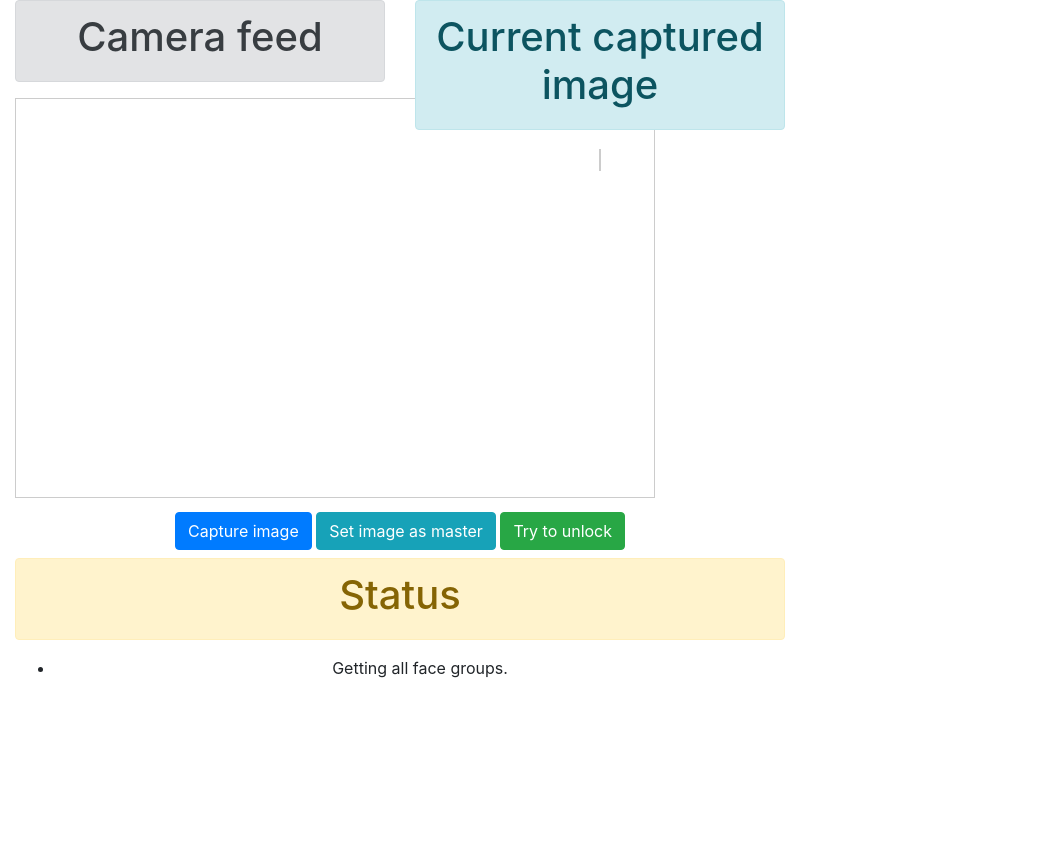
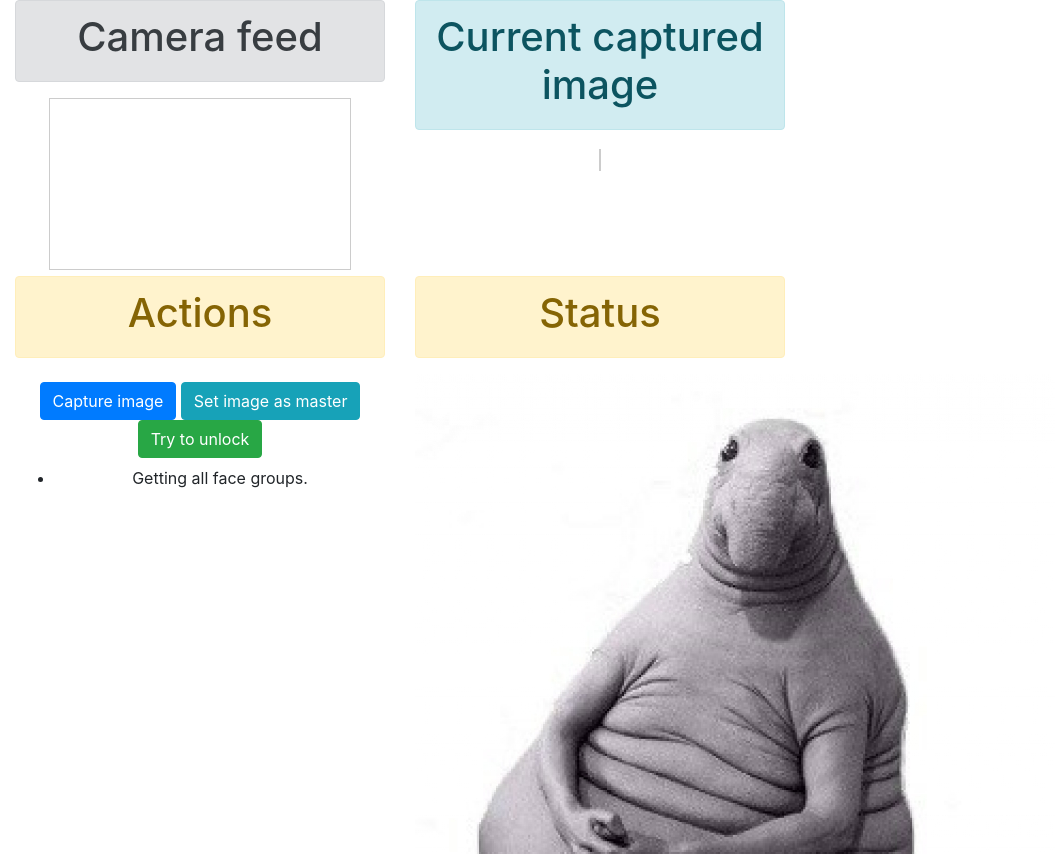
Before and after one commit to TeamSpark-Learning/cognitive-face-api-nodejs, an Electron app: page index.html in a window 800 px wide. Shown: the whole page, 1055 px wide, since content can reach past the window. Before the commit the page ends 800 px from the top, so only its background shows below. Drawn offline with nearby package versions, Linux system fonts and the light colour scheme; no server answers.

Commit message:
upgraded app to version 2

```diff
--- a/app.js
+++ b/app.js
@@ -3,31 +3,19 @@
     helperLog.logClear();
     helperLog.statusSetProgress();
 
+    var appModel = {
+        filePath: ''
+    };
 
-    var configs2 = require('./helpers/config');
-
-    var helperFace = require('./helpers/face');
     var helperCamera = require('./helpers/camera');
 
     var configs = {
-        storageName: '',
-        storageKey: '',
-        storageContainer: 'faces',
-
-        faceUrl: '',
-        faceKey: '',
-        faceGroupName: 'inhabitants',
         facePersonName: 'overlord',
-        facePersonId: '',
-        faceThreshold: 0.7
+        facePersonId: ''
     };
-
+    var configs2 = require('./helpers/config');
 
     var imgPrevew = document.getElementById('imgPreview');
-
-
-
-
 
     var fs = require('fs');
     var path = require('path');
@@ -44,7 +32,7 @@
         try{
             var image = await helperCamera.takeSnapAsync();
             imgPrevew.setAttribute('src', image);
-            await helperCamera.saveImageToFileAsync(imgPrevew, 'file');
+            appModel.filePath = await helperCamera.saveImageToFileAsync(imgPrevew, uuid());
         } catch (error) {
             helperLog.logError(error);
         }
@@ -325,7 +313,7 @@
     }, handleError)
     .then((person) => {
         helperLog.logAppend('Person initialized.');
-        helperLog.statusClear();
+
     // 6. initialize person id
         configs.facePersonId = person.personId;
     }, handleError)
@@ -338,11 +326,11 @@
     // initialize
     var helperInitialize = require('./helpers/initialize');
     try {
-        await Promise.all(
+        await Promise.all([
             helperInitialize.initializeWebcamAsync('videoPreview'),
             helperInitialize.initializeFaceApiAsync(),
             helperInitialize.initializeStorageAsync()
-        );
+        ]);
     } catch(error) {
         helperLog.logError(error);
     }
@@ -354,5 +342,5 @@
     document.getElementById('btnSetMaster').addEventListener('click', setImageAsMaster);
     document.getElementById('btnTryUnlock').addEventListener('click', tryToUnlock);
 
-    helperLog.statusClear();
+    helperLog.statusSetReady();
 })();
--- a/helpers/https.js
+++ b/helpers/https.js
@@ -18,6 +18,8 @@ helperHttps.callFaceApiEndpointAsync = async function (path, method, payload) {
                 'Ocp-Apim-Subscription-Key': helperConfig.face.key
             }
         };
+
+
 
         var request = https.request(options, (response) => {
             response.setEncoding('utf8');
--- a/helpers/initialize.js
+++ b/helpers/initialize.js
@@ -47,10 +47,6 @@ helperInitialize.initializeFaceApiAsync = async function() {
         } else {
             helperLog.logAppend(`Group "${helperConfig.face.group}" exists.`);
         }
-
-
-
-
     } catch (error) {
         throw error;
     }
--- a/helpers/log.js
+++ b/helpers/log.js
@@ -3,7 +3,8 @@ var private = {
     messages: {
         progress: document.getElementById('msgProgress'),
         fail: document.getElementById('msgFailure'),
-        success: document.getElementById('msgSuccess')
+        success: document.getElementById('msgSuccess'),
+        ready: document.getElementById('msgReady')
     }
 };
 
@@ -39,10 +40,16 @@ helperLog.statusSetSuccess = function() {
     private.messages.success.classList.remove('d-none');
 }
 
+helperLog.statusSetReady = function() {
+    helperLog.statusClear();
+    private.messages.ready.classList.remove('d-none');
+}
+
 helperLog.statusClear = function() {
     private.messages.progress.classList.add('d-none');
     private.messages.fail.classList.add('d-none');
     private.messages.success.classList.add('d-none');
+    private.messages.ready.classList.add('d-none');
 }
 
 module.exports = helperLog;
--- a/helpers/storage.js
+++ b/helpers/storage.js
@@ -1,6 +1,6 @@
 var helperConfig = require('./config');
 
-var uuid = require('uuid/v4');
+var path = require('path');
 
 var storage = require('azure-storage');
 var blobService = storage.createBlobService(helperConfig.storage.name, helperConfig.storage.key);
@@ -21,9 +21,9 @@ helperStorage.createContainerIfNotExistsAsync = async function(containerName) {
     });
 }
 
-helperStorage.uploadAsNewFileAsync = async function(containerName, filePath) {
+helperStorage.uploadUniqueFileAsync = async function(containerName, filePath) {
     return new Promise((resolve, reject) => {
-        var blobName = uuid();
+        var blobName = path.basename(filePath, fileExtension);
         blobService.createBlockBlobFromLocalFile(containerName, blobName, filePath, (error, result, response) => {
             if (!error) {
                 resolve(blobName);
--- a/index.html
+++ b/index.html
@@ -14,30 +14,37 @@
                     </div>
 
                     <video id="videoPreview"
-                           style="border-color: #ccc; border-width: 1px; border-style: solid; width: 640px; height: 400px; padding: 10px 0;">
+                           style="border-color: #ccc; border-width: 1px; border-style: solid; padding: 10px 0;">
                     </video>
                 </div>
 
                 <div class="col-xs-6 col-sm-6 col-md-6 col-lg-6 text-center">
-                <div class="alert alert-info" role="alert">
-                    <h1>Current captured image</h1>
+                    <div class="alert alert-info" role="alert">
+                        <h1>Current captured image</h1>
+                    </div>
+                    <img id="imgPreview"
+                         style="border-color: #ccc; border-width: 1px; border-style: solid; padding: 10px 0;"/>
                 </div>
-                    <img id="imgPreview"
-                         style="border-color: #ccc; border-width: 1px; border-style: solid; max-width: 640px; max-height: 400px; padding: 10px 0;"/>
-                </div>
-
             </div>
 
             <div class="row">
-                <div class="col-xs-12 col-sm-12 col-md-12 col-lg-12 text-center py-2">
-                    <div>
+                <div class="col-xs-6 col-sm-6 col-md-6 col-lg-6 text-center">
+                    <div class="alert alert-warning" role="alert">
+                        <h1>Actions</h1>
+                    </div>
+
+                    <div class="col-xs-12 col-sm-12 col-md-12 col-lg-12 text-center py-2">
                         <button id="btnCapture" class="btn btn-primary">Capture image</button>
                         <button id="btnSetMaster" class="btn btn-info">Set image as master</button>
                         <button id="btnTryUnlock" class="btn btn-success">Try to unlock</button>
                     </div>
+
+                    <div class="text-lg-left">
+                        <ul id="msgLog"></ul>
+                    </div>
                 </div>
 
-                <div class="col-xs-12 col-sm-12 col-md-12 col-lg-12 text-center">
+                <div class="col-xs-6 col-sm-6 col-md-6 col-lg-6 text-center">
                     <div class="alert alert-warning" role="alert">
                         <h1>Status</h1>
                     </div>
@@ -51,20 +58,14 @@
                         <div id="msgFailure" class="d-none">
                             <img src="./assets/fail.jpg" />
                         </div>
+                        <div id="msgReady" class="d-none">
+                            <img src="./assets/ready.jpg" />
+                        </div>
                     </div>
-
-                    <div class="text-lg-left">
-                        <ul id="msgLog"></ul>
-                    </div>
-
                 </div>
-
             </div>
-
         </div>
 
-
         <script src="app.js"></script>
-
     </body>
 </html>
```
Also changed, not shown: assets/ready.jpg (added), buffer/README.md (added).
